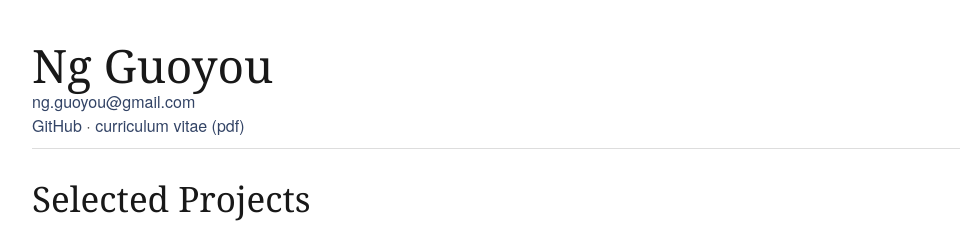
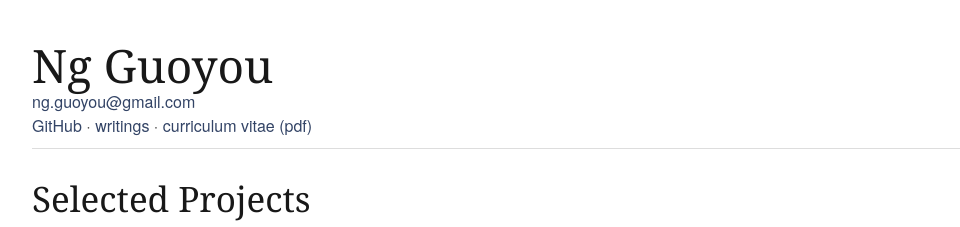
Before and after one commit to gyng/gyng.github.io, a plain HTML site: page index.html in a window 1280 px wide. Shown: the top 227 px of the page, without its empty margins (138-1098 px from the left). Drawn offline with Linux system fonts and the light colour scheme.

Commit message:
Add link to gyng/book

```diff
--- a/index.html
+++ b/index.html
@@ -20,6 +20,8 @@
       <a href="mailto:&#110;&#103;&#046;&#103;&#117;&#111;&#121;&#111;&#117;+&#099;&#118;&#064;&#103;&#109;&#097;&#105;&#108;&#046;&#099;&#111;&#109;">&#110;&#103;&#046;&#103;&#117;&#111;&#121;&#111;&#117;&#064;&#103;&#109;&#097;&#105;&#108;&#046;&#099;&#111;&#109;</a>
       <br>
       <a href="https://github.com/gyng">GitHub</a>
+      &middot;
+      <a href="https://github.com/gyng/book" title="CV">writings</a>
       &middot;
       <a href="cv/NgGuoyouCV.pdf" title="CV">curriculum vitae (pdf)</a>
       <hr>
```
Also changed, not shown: preindex.html (+2 -0 lines).
